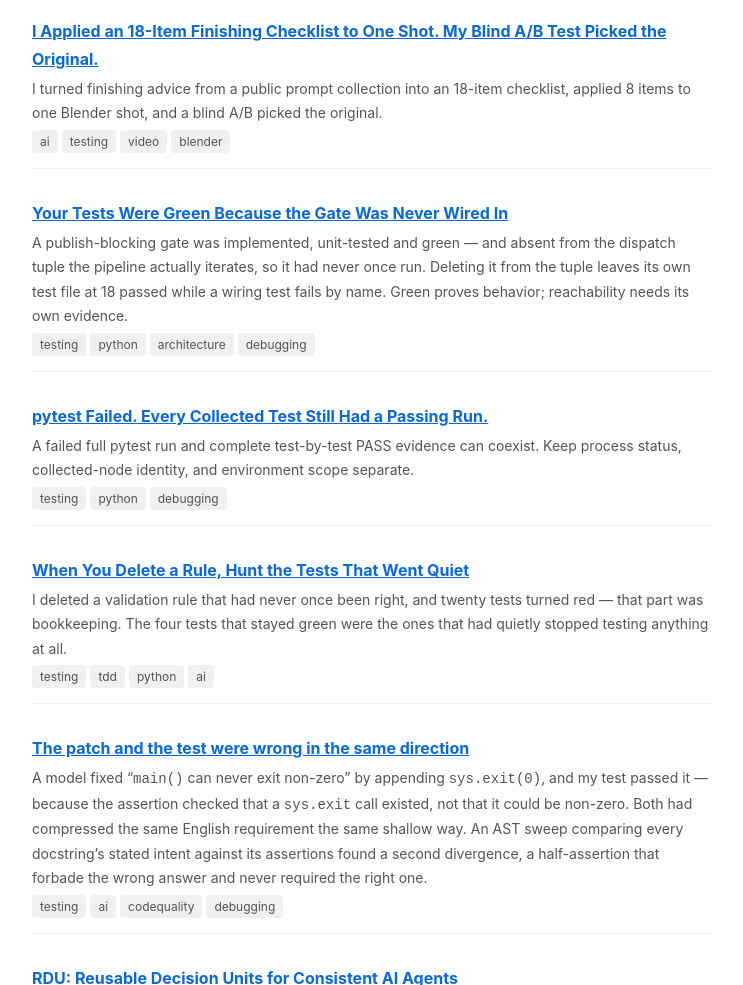
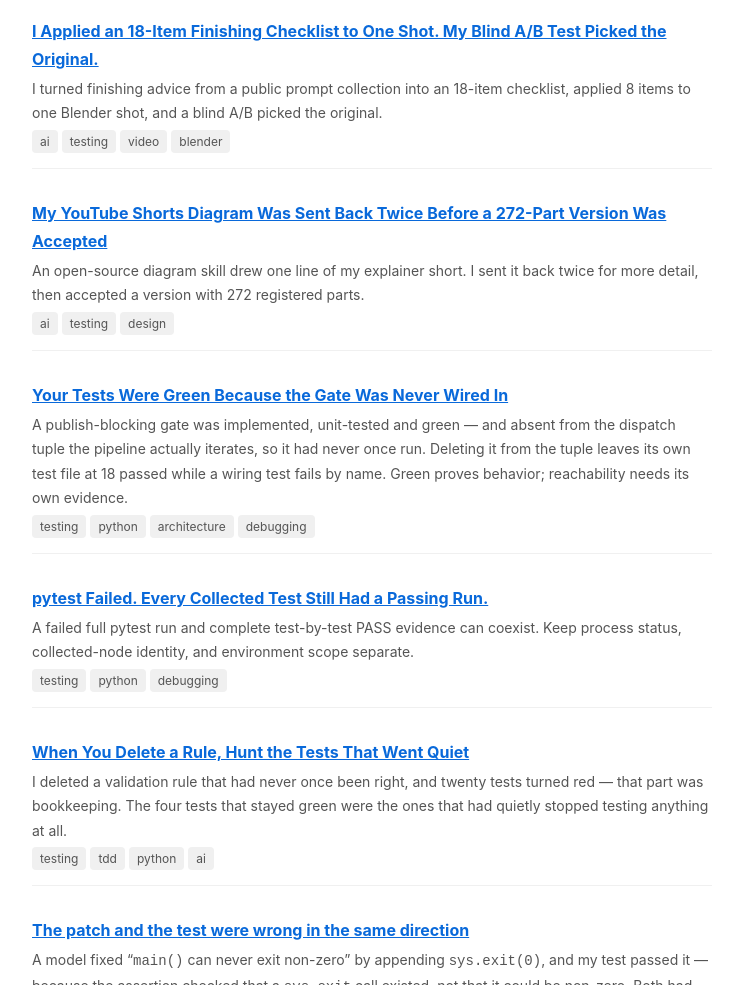
Before and after one commit to hexisteme/hexisteme.github.io, a plain HTML site: page notes/index.html in a window 1280 px wide. Shown: the part 3420-4405 px from the top of the page, without its empty margins (268-1011 px from the left). Drawn offline with Linux system fonts and the light colour scheme.

Commit message:
notes: index card for diagram-rejected-twice-until-272-parts

```diff
--- a/notes/index.html
+++ b/notes/index.html
@@ -139,6 +139,12 @@ a{color:#0969da}h1{font-size:26px}h2{font-size:18px;margin-top:30px;border-botto
   <h3><a href="finishing-checklist-lost-a-blind-test-to-the-original.html">I Applied an 18-Item Finishing Checklist to One Shot. My Blind A/B Test Picked the Original.</a></h3>
   <p>I turned finishing advice from a public prompt collection into an 18-item checklist, applied 8 items to one Blender shot, and a blind A/B picked the original.</p>
   <span class="tag">ai</span><span class="tag">testing</span><span class="tag">video</span><span class="tag">blender</span>
+</div>
+
+<div class="card">
+  <h3><a href="diagram-rejected-twice-until-272-parts.html">My YouTube Shorts Diagram Was Sent Back Twice Before a 272-Part Version Was Accepted</a></h3>
+  <p>An open-source diagram skill drew one line of my explainer short. I sent it back twice for more detail, then accepted a version with 272 registered parts.</p>
+  <span class="tag">ai</span><span class="tag">testing</span><span class="tag">design</span>
 </div>
 <div class="card">
   <h3><a href="green-tests-prove-behavior-not-reachability.html">Your Tests Were Green Because the Gate Was Never Wired In</a></h3>
```
